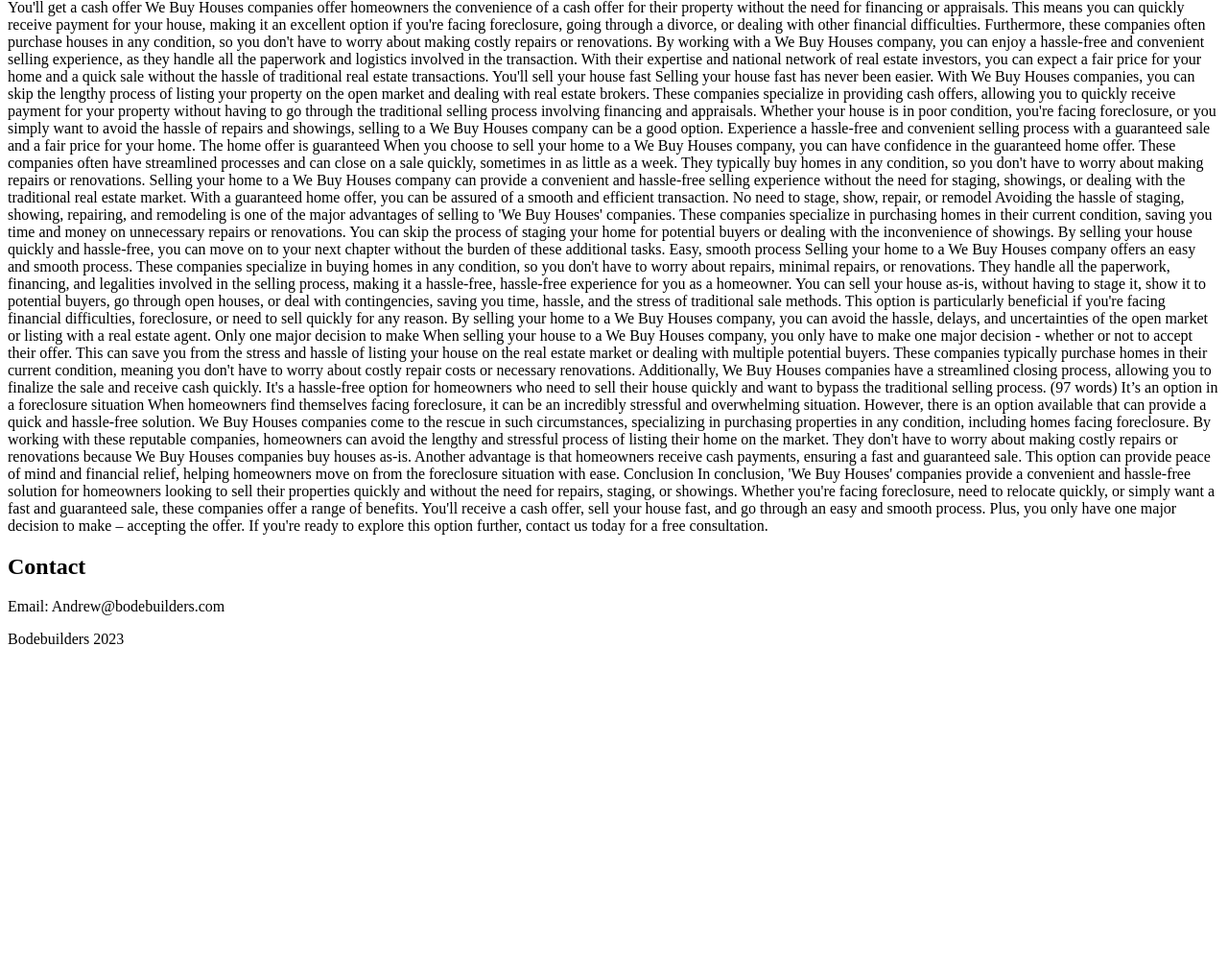
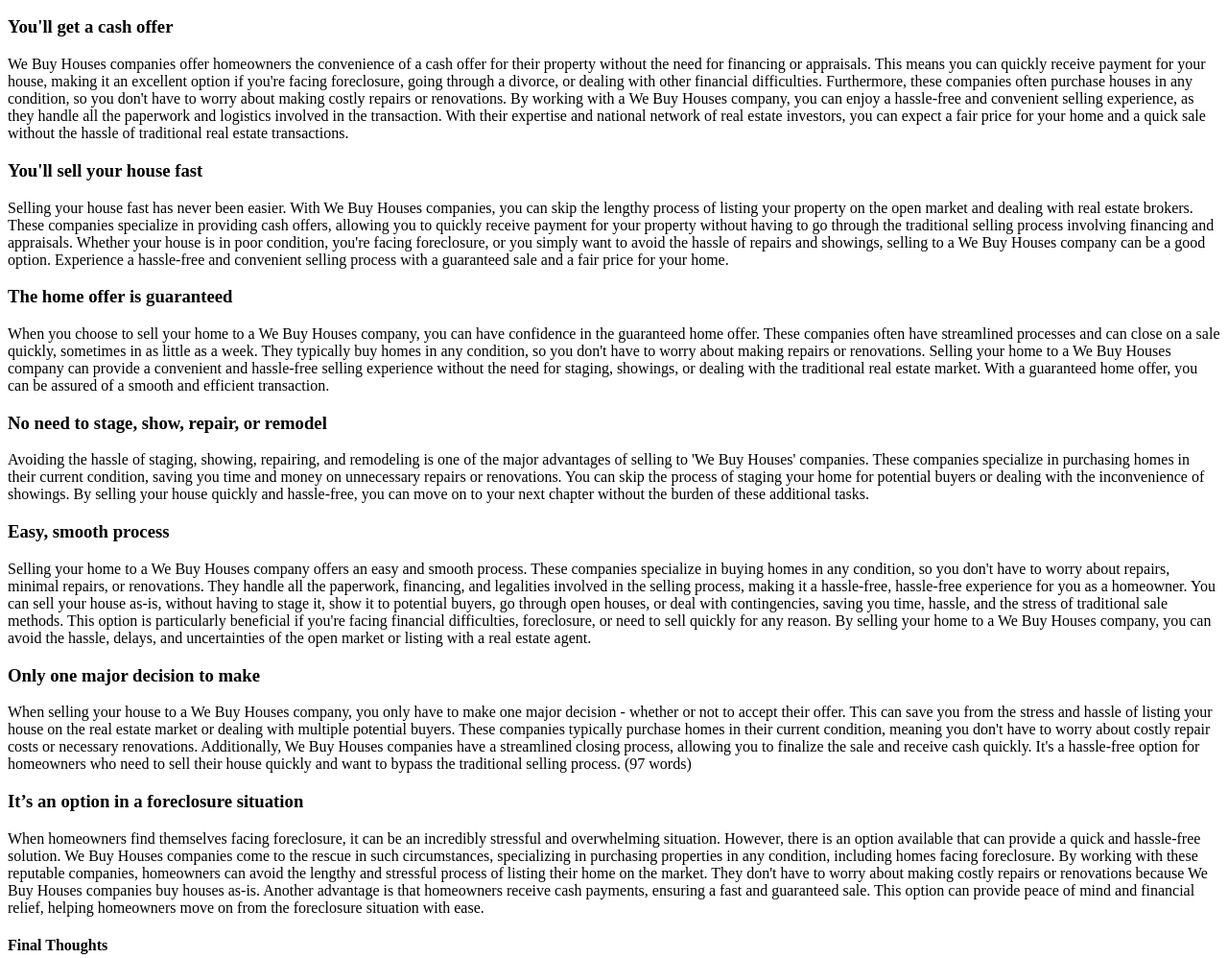
Before and after one commit to apr7778/webuyhouses.github.io, a plain HTML site: page index.html in a window 1280 px wide. Shown: the part 1015-2013 px from the top of the page at 96% size. Before the commit the page ends 1706 px from the top, so only its background shows below. Drawn offline with Linux system fonts and the light colour scheme.

Commit message:
Update index.html
for website

```diff
--- a/index.html
+++ b/index.html
@@ -35,30 +35,30 @@ We Buy Houses companies are real estate investment firms that buy properties dir
 <h2>Pros of selling to a We Buy Houses operation</h2>
 Selling your home can be a daunting and time-consuming process. However, there are significant advantages to selling your property to a We Buy Houses operation. One of the main benefits is the quick and easy process they offer. With these companies, homeowners can avoid the hassle of traditional real estate transactions and sell their homes quickly. Additionally, We Buy Houses companies typically make cash offers for properties, providing homeowners with the convenience of a fast and guaranteed sale. Furthermore, by selling to a We Buy Houses company, homeowners can avoid paying agent fees and commissions, saving them a significant amount of money. Another advantage is the flexible closing timeline that these companies provide. They can often accommodate the homeowner's desired closing date, offering greater convenience in the selling process. Selling your home to a We Buy Houses company allows you to sell your property without the need for repairs or renovations. These companies are often willing to purchase properties in their current condition, saving homeowners time and money. This is particularly beneficial if you have a home that requires significant repairs or is in poor condition. By selling to a We Buy Houses company, you can avoid the expense and hassle of making necessary repairs before selling.
 
-You'll get a cash offer
+<h3>You'll get a cash offer</h3>
 We Buy Houses companies offer homeowners the convenience of a cash offer for their property without the need for financing or appraisals. This means you can quickly receive payment for your house, making it an excellent option if you're facing foreclosure, going through a divorce, or dealing with other financial difficulties. Furthermore, these companies often purchase houses in any condition, so you don't have to worry about making costly repairs or renovations. By working with a We Buy Houses company, you can enjoy a hassle-free and convenient selling experience, as they handle all the paperwork and logistics involved in the transaction. With their expertise and national network of real estate investors, you can expect a fair price for your home and a quick sale without the hassle of traditional real estate transactions.
 
-You'll sell your house fast
+<h3>You'll sell your house fast</h3>
 Selling your house fast has never been easier. With We Buy Houses companies, you can skip the lengthy process of listing your property on the open market and dealing with real estate brokers. These companies specialize in providing cash offers, allowing you to quickly receive payment for your property without having to go through the traditional selling process involving financing and appraisals. Whether your house is in poor condition, you're facing foreclosure, or you simply want to avoid the hassle of repairs and showings, selling to a We Buy Houses company can be a good option. Experience a hassle-free and convenient selling process with a guaranteed sale and a fair price for your home.
 
-The home offer is guaranteed
+<h3>The home offer is guaranteed</h3>
 When you choose to sell your home to a We Buy Houses company, you can have confidence in the guaranteed home offer. These companies often have streamlined processes and can close on a sale quickly, sometimes in as little as a week. They typically buy homes in any condition, so you don't have to worry about making repairs or renovations. Selling your home to a We Buy Houses company can provide a convenient and hassle-free selling experience without the need for staging, showings, or dealing with the traditional real estate market. With a guaranteed home offer, you can be assured of a smooth and efficient transaction.
 
-No need to stage, show, repair, or remodel
+<h3>No need to stage, show, repair, or remodel</h3>
 Avoiding the hassle of staging, showing, repairing, and remodeling is one of the major advantages of selling to 'We Buy Houses' companies. These companies specialize in purchasing homes in their current condition, saving you time and money on unnecessary repairs or renovations. You can skip the process of staging your home for potential buyers or dealing with the inconvenience of showings. By selling your house quickly and hassle-free, you can move on to your next chapter without the burden of these additional tasks.
 
-Easy, smooth process
+<h3>Easy, smooth process</h3>
 Selling your home to a We Buy Houses company offers an easy and smooth process. These companies specialize in buying homes in any condition, so you don't have to worry about repairs, minimal repairs, or renovations. They handle all the paperwork, financing, and legalities involved in the selling process, making it a hassle-free, hassle-free experience for you as a homeowner. You can sell your house as-is, without having to stage it, show it to potential buyers, go through open houses, or deal with contingencies, saving you time, hassle, and the stress of traditional sale methods. This option is particularly beneficial if you're facing financial difficulties, foreclosure, or need to sell quickly for any reason. By selling your home to a We Buy Houses company, you can avoid the hassle, delays, and uncertainties of the open market or listing with a real estate agent.
 
-Only one major decision to make
+<h3>Only one major decision to make</h3>
 When selling your house to a We Buy Houses company, you only have to make one major decision - whether or not to accept their offer. This can save you from the stress and hassle of listing your house on the real estate market or dealing with multiple potential buyers. These companies typically purchase homes in their current condition, meaning you don't have to worry about costly repair costs or necessary renovations. Additionally, We Buy Houses companies have a streamlined closing process, allowing you to finalize the sale and receive cash quickly. It's a hassle-free option for homeowners who need to sell their house quickly and want to bypass the traditional selling process. (97 words)
 
-It’s an option in a foreclosure situation
+<h3>It’s an option in a foreclosure situation</h3>
 When homeowners find themselves facing foreclosure, it can be an incredibly stressful and overwhelming situation. However, there is an option available that can provide a quick and hassle-free solution. We Buy Houses companies come to the rescue in such circumstances, specializing in purchasing properties in any condition, including homes facing foreclosure. By working with these reputable companies, homeowners can avoid the lengthy and stressful process of listing their home on the market. They don't have to worry about making costly repairs or renovations because We Buy Houses companies buy houses as-is. Another advantage is that homeowners receive cash payments, ensuring a fast and guaranteed sale. This option can provide peace of mind and financial relief, helping homeowners move on from the foreclosure situation with ease.
 
 
 
-Conclusion
+<h4>Final Thoughts</h4>
 In conclusion, 'We Buy Houses' companies provide a convenient and hassle-free solution for homeowners looking to sell their properties quickly and without the need for repairs, staging, or showings. Whether you're facing foreclosure, need to relocate quickly, or simply want a fast and guaranteed sale, these companies offer a range of benefits. You'll receive a cash offer, sell your house fast, and go through an easy and smooth process. Plus, you only have one major decision to make – accepting the offer. If you're ready to explore this option further, contact us today for a free consultation.</p>
     </section>
 
```
